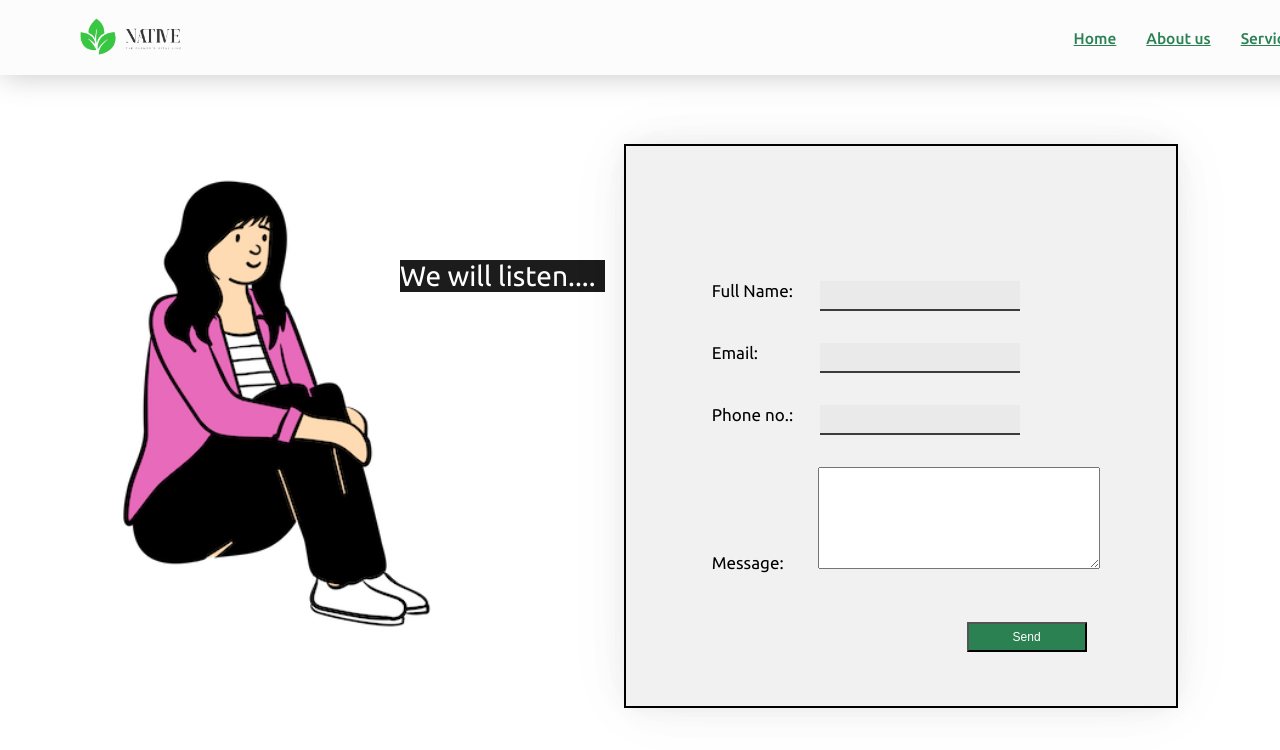
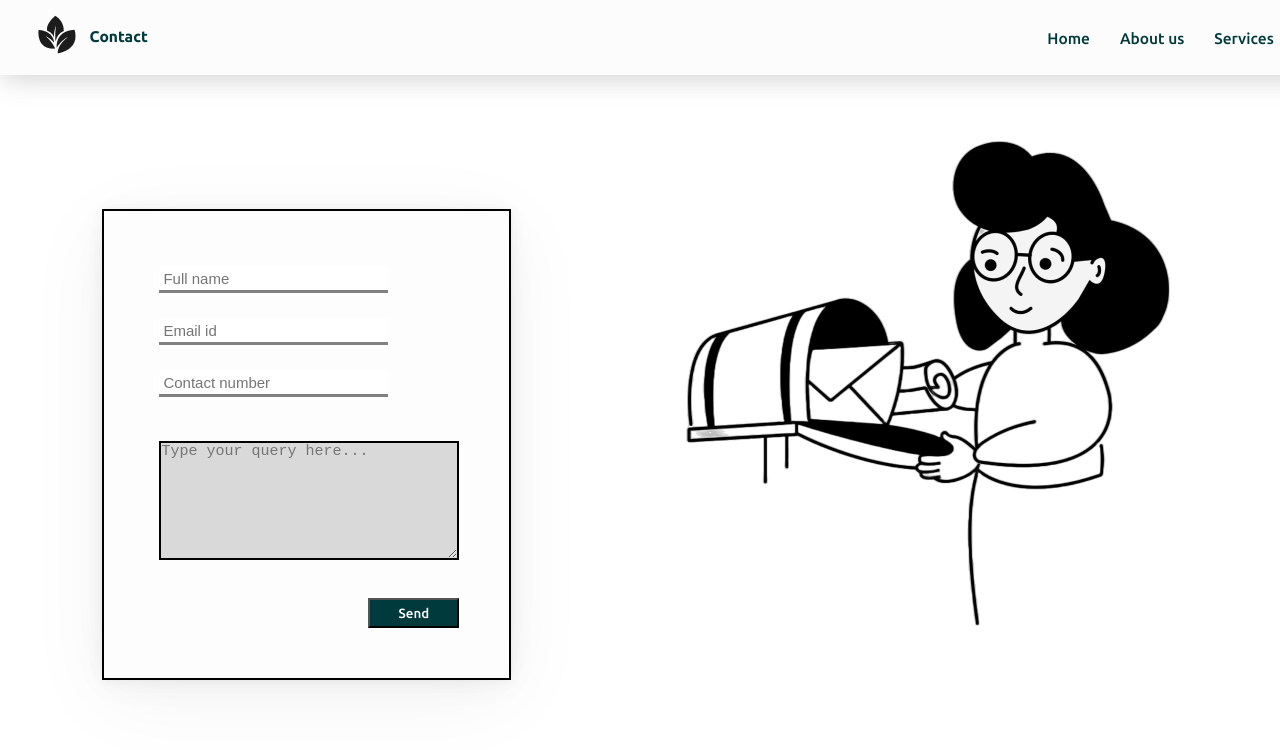
Before and after one commit to Native-Thevitallink/native, a plain HTML site: page contact.html in a window 1280 px wide. Drawn offline with Linux system fonts and the light colour scheme; a web font is replaced by a local one.

Commit message:
Add files via upload

```diff
--- a/contact.css
+++ b/contact.css
@@ -16,20 +16,14 @@ html{
     background-color: var(--primary);
 }
 
-/* PAGE1 ______________________________ */
+
 body{
     overflow-x: hidden;
-}
-#p1{
-
-    background-color: #2c8153;
-    width: 1520px;
-    height: 750px;
+    color: #F7F7F7;
 }
 nav{
     width: 1540px;
     height: 75px;
-    list-style: none;
     background-color: #FCFCFC;
     z-index: 3;
     position: absolute;
@@ -37,17 +31,25 @@ nav{
     position:fixed;
     box-shadow: 2px 2px 28px rgba(95, 95, 95, 0.322);
 }
-nav img{
-    width: 102px;
-    height: 38px;
-    padding-left: 80px;
-    padding-top: 18px;
+nav h3{
+    font-size: 15.5px;
+    margin-left: 7vw ;
+    position: absolute;
+    color: #003A3D;
+    top: 28px;
+    font-family: 'Ubuntu';
+}
+#nav-logo{
+    width: 38px;
+    height: 39.85px;
+    padding-left: 3vw;
+    padding-top: 15px;
 }
 ul{
     position: absolute;
-    left: 1050px;
+    right: 80px;
     top: 29px;
-    width: 380px;
+    width: 430px;
     height: 18px;
     display: flex;
     align-items: center;
@@ -57,88 +59,71 @@ a{
     font-family: 'Ubuntu', sans-serif;
     font-weight: 500;
     font-size: 15.5px;
-    color: var(--primary);
+    color: #003A3D;
     list-style-type: none;
     margin: 15px;
-}
-.form{
-    position: absolute;
-    top: 18vh;
-    right: 8vw;
-    display: flex;
-    justify-content: center;
-    align-items: center;
-    width: 550px;
-    height: 70vh;
-    background-color: rgba(234, 234, 234, 0.645);
-    box-shadow:
-    0px 0px 15.1px rgba(0, 0, 0, 0.011),
-    0px 0px 24.4px rgba(0, 0, 0, 0.016),
-    0px 0px 28.6px rgba(0, 0, 0, 0.02),
-    0px 0px 37.4px rgba(0, 0, 0, 0.024),
-    0px 0px 51.6px rgba(0, 0, 0, 0.029),
-    0px 0px 69px rgba(0, 0, 0, 0.04)
-  ;
-    border: 2px solid black;
-}
-form{
-    display: flex;
-    flex-direction: column;
-    gap: 1.5vh;
-    font-family: 'Ubuntu', sans-serif;
-    font-size: 17px;
-    font-weight: 400;
     text-decoration: none;
 
 }
+/* PAGE1 ______________________________ */
+#contact-img{
+    position: absolute;
+    top: 131px;
+    right: 8vw;
+}
+.form{
+    background-color: #FDFDFD;
+    width: 405px;
+    height: 467px;
+    border: 2px solid black;
+    position: absolute;
+    bottom: 15%;
+    left: 8vw;
+    display: flex;
+    flex-direction: column;
+    justify-content: center;
+    box-shadow:
+    0px -0.5px 2.2px rgba(0, 0, 0, 0.014),
+    0px -0.4px 5.3px rgba(0, 0, 0, 0.02),
+    0px 0.4px 10px rgba(0, 0, 0, 0.025),
+    0px 2.2px 17.9px rgba(0, 0, 0, 0.03),
+    0px 5.6px 33.4px rgba(0, 0, 0, 0.036),
+    0px 17px 80px rgba(0, 0, 0, 0.05)
+  ;
+}
 input{
-    width: 200px;
-    height: 28px;
+    position: relative;
+    bottom: 20px;
+    width: 225px;
     border: none;
-    border-bottom: 2px solid rgb(60, 60, 60);
-    font-size: 16px;
-    background-color: rgb(234, 234, 234);
-    position: absolute;
-    right: 50px;
+    border-bottom: 3px solid #818181;
+    margin-top: 5px;
+    margin-bottom: 20px;
+    margin-left: 55px;
+    height: 24px;
+    font-size: 15px;
+    padding-left: 4px;
 }
-label{
+textarea{
     position: relative;
-    right: 10px;
-}
-
-#textarea{
-    text-decoration: none;
-    position: relative;
-    left: 30px;
-    text-align: left;
-    width: 280px;
-    height: 100px;
-}
-#peep{
-    position: relative;
-    top: 20vh;
-    left: 100px;
-    width: 350px;
-}
-h1{
-    width: 205px;
-    position: relative;
-    font-size: 28px;
-    font-family: 'Ubuntu';
-    letter-spacing: 2%;
-    font-weight: 400;
-    left: 400px;
-    bottom: 230px;
-    background-color: #1c1c1c;
-    color: white;
+    bottom: 20px;
+    width: 296px;
+    height: 115px;
+    background-color: #D9D9D9;
+    margin-top: 24px;
+    margin-bottom: 24px;
+    border: 2px solid black;
+    margin-left: 55px;
+    font-size: 15px;
 }
 #bt{
     position: absolute;
-    top: 85%;
-    left: 62%;
-    width: 120px;
+    right: 50px;
+    width: 91px;
     height: 30px;
-    background-color: #2c8153;
+    font-family:'Ubuntu' ;
+    font-weight: 500;
     color: white;
-    font-size: 12px;
+    background-color: #003A3D;
+    bottom: 50px;
 }
--- a/contact.html
+++ b/contact.html
@@ -12,41 +12,25 @@
 <body>
     <header>
         <nav>
-            <img src="illustrations\LOGO\black transparent.png" alt="logo">
+            <h3>Contact</h3>
+            <img src="illustrations\nav-logo.png" alt="logo" id="nav-logo">
             <ul>
                 <a href="index.html" id="home">Home</a>
                 <a href="index.html#p3" id="about-us">About us</a>
                 <a href="index.html#p4" id="services">Services</a>
                 <a href="#" id="contact-us">Contact us</a>
+                <a href="tour.html" id="tour">Tour</a>
             </ul>
         </nav>
     </header>
-    <div class="content">
-        <img src="illustrations/Open Peeps - Sitting.png" alt="peep" id="peep">
-        <h1>We will listen....</h1>
-    </div>
+        <img src="illustrations/contact-img.jpg" alt="mailbox" id="contact-img">
     <div class="form">
+        <form action="https://formspree.io/f/xzblrkdb" method="POST">
+            <input type="text" name="name" id="name" placeholder="Full name">
+            <input type="email" name="email" id="email" placeholder="Email id">
+            <input type="text" name="number" id="number" placeholder="Contact number">
 
-        <form action="https://formspree.io/f/xzblrkdb" method="POST">
-            <label>
-                Full Name:
-                <input type="text" name="name" id="name">
-            </label>
-            <br>
-            <label>
-                Email:
-                <input type="email" name="email" id="email">
-            </label>
-            <br>
-            <label>
-                Phone no.:
-                <input type="text" name="number" id="number">
-            </label>
-            <br>
-            <label>
-                Message:
-                <textarea name="message" id="textarea"></textarea>
-            </label>
+            <textarea name="message" id="textarea" placeholder="Type your query here..."></textarea>
             <!-- your other form fields go here -->
             <button type="submit" id="bt">Send</button>
         </form>
--- a/style.css
+++ b/style.css
@@ -22,6 +22,7 @@ html{
 /* PAGE1 ______________________________ */
 body{
     overflow-x: hidden;
+    background-color: #F7F7F7;
 }
 #p1{
 
@@ -32,7 +33,6 @@ body{
 nav{
     width: 1540px;
     height: 75px;
-    list-style: none;
     background-color: #FCFCFC;
     z-index: 3;
     position: absolute;
@@ -40,17 +40,17 @@ nav{
     position:fixed;
     box-shadow: 2px 2px 28px rgba(95, 95, 95, 0.322);
 }
-nav img{
-    width: 102px;
-    height: 38px;
-    padding-left: 80px;
-    padding-top: 18px;
+#nav-logo{
+    width: 38px;
+    height: 39.85px;
+    padding-left: 3vw;
+    padding-top: 15px;
 }
 ul{
     position: absolute;
-    left: 1050px;
+    right: 80px;
     top: 29px;
-    width: 380px;
+    width: 430px;
     height: 18px;
     display: flex;
     align-items: center;
@@ -60,9 +60,10 @@ a{
     font-family: 'Ubuntu', sans-serif;
     font-weight: 500;
     font-size: 15.5px;
-    color: var(--primary);
+    color: #003A3D;
     list-style-type: none;
     margin: 15px;
+    text-decoration: none;
 
 }
 #p1-back{
@@ -72,25 +73,21 @@ a{
     width: 1520px;
     height: 680px;
 }
-.p1-heading{
+#p1-logo{
     position: absolute;
-    width: 558px;
-    height: 82px;
-    top: 280px;
-    left: 481px;
+    width: 385px;
+    height: 138px;
+    top: 263px;
+    left: 568px;
 }
-.p1-heading img{
-    width: 558px;
-    height: 82px;
-}
+
 #p1-button{
     position: absolute;
-    background-color: #FBFBFB;
-    width: 177px;
-    height: 41.44px;
-    top: 433px;
-    left: 671px;
-    border-radius: 20px;
+    background-color: #003A3D;
+    width: 132px;
+    height: 44px;
+    top: 463px;
+    left: 694px;
     border-style: none;
     box-shadow:
     0px 1.9px 2.2px rgba(0, 0, 0, 0.031),
@@ -100,12 +97,16 @@ a{
     0px 28.8px 33.4px rgba(0, 0, 0, 0.079),
     0px 69px 80px rgba(0, 0, 0, 0.11);
   font-family: 'Ubuntu', Courier, monospace;
-  font-weight: 500;
+  font-weight: 400;
   display: flex;
   justify-content: center;
   align-items: center;
-  color: #333634;
+  color: #f4f4f4;
   text-decoration: none;
+  transition: all .25s ease;
+}
+#p1-button:active{
+    transform: scale(0.92);
 }
 
 
@@ -115,7 +116,7 @@ a{
 #p2{
 
     width: auto;
-    height: 446px;
+    height: 370px;
     /* background-color: #128A49; */
 }
 #p2-heading{
@@ -162,7 +163,6 @@ a{
 /* PAGE 3 ______________________*/
 
 #p3{
-    background-image: url('illustrations/p3-back.png');
     width: 1520px;
     height: 684px;
 }
@@ -170,28 +170,31 @@ a{
     width: 500px;
     height: 479px;
     display: flex;
-    /* align-items: center;    */
     gap: 50px;
     flex-direction: column;
+    align-items: center;
     position: absolute;
     top: 1267px;
-    left: 198px;
+    right: 12vw;
 }
 .p3-textgroup h1{
     font-family: 'Lemon', cursive;
     font-size: 35px;
     color: #333634;
     letter-spacing: 2%;
+    text-align: center;
 }
 .p3-textgroup h2{
+    width: 312px;
+    height: auto;
     font-size: 18px;
     font-weight: 800;
+    text-align: center;
     letter-spacing: 1%;
     font-family: 'Tsukimi Rounded', sans-serif;
-    width: 312px;
-    height: 28px;
 }
 .p3-textgroup p{
+    text-align: right;
     width: 500px;
     height: 325px;
     font-family: 'Tsukimi Rounded', sans-serif;
@@ -203,7 +206,7 @@ a{
     height: 495px;
     position: absolute;
     top: 1267px;
-    left: 850px;
+    left: 10vw;
 }
 
 /* PAGE 4 ________________________ */
@@ -214,15 +217,23 @@ a{
     display: flex;
     flex-direction: column;
 }
-#p4-heading-1{
+.p4-headingbox{
+    width: 268px;
+    height: 64px;
+    position: relative;
+    left: 14vw;
+    top: 100px;
+    color: #333634;
+}
+.p4-headingbox h1{
     font-family: 'Lemon', cursive;
     letter-spacing: 1%;
     font-size: 25px;
+}
+.p4-headingbox h2{
+    font-family: 'Tsukimi Rounded', sans-serif;
+    font-size: 18px;
     letter-spacing: 1%;
-    position: absolute;
-    left: 195px;
-    top: 1925px;
-    color: #333634;
 }
 .p4-contentbox-1{
     width: 1110px;
@@ -230,7 +241,6 @@ a{
     position: absolute;
     top: 2071px;
     left: 191px;
-    /* background-color: #1b5737; */
 }
 #peep-1{
     position: absolute;
@@ -250,7 +260,7 @@ a{
     left: 100px;
     width: 1010px;
     height: 320px;
-    background-color: #2B9A5D;
+    background-color: #234042;
     border: 2.5px solid black;
 }
 .p4-textbox-1{
@@ -270,7 +280,7 @@ a{
 }
 .p4-textbox-1 h2{
     font-size: 15px;
-    color: black;
+    color: #2B9A5D;
 }
 .p4-textbox-1 p{
     font-size: 15px;
@@ -289,7 +299,7 @@ a{
     height: 320px;
     position: relative;
     top: 50px;
-    background-color: #2B9A5D;
+    background-color: #234042;
     border: 2.5px solid black;
     display: flex;
 
@@ -307,7 +317,6 @@ a{
     left: 85px;
     display: flex;
     flex-direction: column;
-    /* background-color: #333634; */
     text-align: right;
     gap: 26px;
     width: 474px;
@@ -320,7 +329,7 @@ a{
 }
 .p4-textbox-2 h2{
     font-size: 15px;
-    color: black;
+    color: #2B9A5D;
 }
 .p4-textbox-2 p{
     color: #FBFBFB;
@@ -328,8 +337,6 @@ a{
 }
 #peep-2{
     position: absolute;
-    /* width: 305px;
-    height: 400px; */
     top: 2572px;
     left: 1168px;
 }
@@ -382,7 +389,7 @@ a{
 /* footer__________ */
 
 footer{
-    background-color: #0E3925;
+    background-color: #003A3D;
     height: 95px;
     display: flex;
     align-items: center;
@@ -395,17 +402,40 @@ footer{
     height: 45px;
     margin-left: 70px;
 }
-footer h6{
+.rights{
+    width: 155px;
+    height: 32px;
+    display: flex;
+    justify-content: center;
+    align-items: center;
+    flex-direction: column;
+    gap: 5px;
+}
+.rights h5{
     font-size: 14px;
-    color: white;
+    letter-spacing: 2%;
+    font-family: 'Times New Roman', Times, serif;
+    color: #fcfcfc;
+    font-weight: 100;
+}
+.rights h6{
+    font-size: 8px;
+    letter-spacing:2%;
+    font-family: 'Times New Roman', Times, serif;
+    color: #fcfcfc;
+    font-weight: 100;
+
 }
 footer button{
     float: right;
     /* padding-right: 70px; */
     margin-right: 70px;
+    width: 70px;
+    height: 20px;
     text-decoration: none;
     border: none;
     text-align: center;
-    font-size: 14px;
+    font-weight: 800;
+    font-size: 10px;
     font-family: 'Times New Roman', Times, serif;
 }
--- a/tour.css
+++ b/tour.css
@@ -23,6 +23,7 @@ html{
 /* PAGE1 ______________________________ */
 body{
     overflow-x: hidden;
+    background-color: #F7F7F7;
 }
 #p1{
 
@@ -33,7 +34,6 @@ body{
 nav{
     width: 1540px;
     height: 75px;
-    list-style: none;
     background-color: #FCFCFC;
     z-index: 3;
     position: absolute;
@@ -41,17 +41,25 @@ nav{
     position:fixed;
     box-shadow: 2px 2px 28px rgba(95, 95, 95, 0.322);
 }
-nav img{
-    width: 102px;
-    height: 38px;
-    padding-left: 80px;
-    padding-top: 18px;
+nav h3{
+    font-size: 15.5px;
+    margin-left: 7vw ;
+    position: absolute;
+    top: 28px;
+    font-family: 'Ubuntu';
+    color: #003A3D;
+}
+#nav-logo{
+    width: 38px;
+    height: 39.85px;
+    padding-left: 3vw;
+    padding-top: 15px;
 }
 ul{
     position: absolute;
-    left: 1050px;
+    right: 80px;
     top: 29px;
-    width: 380px;
+    width: 430px;
     height: 18px;
     display: flex;
     align-items: center;
@@ -61,9 +69,11 @@ a{
     font-family: 'Ubuntu', sans-serif;
     font-weight: 500;
     font-size: 15.5px;
-    color: var(--primary);
+    color: #003A3D;
     list-style-type: none;
     margin: 15px;
+    text-decoration: none;
+
 }
 
 .p1{
@@ -131,8 +141,11 @@ a{
     8.4px 8.6px 10px rgba(0, 0, 0, 0.035),
     15px 15.4px 17.9px rgba(0, 0, 0, 0.042),
     28px 28.8px 33.4px rgba(0, 0, 0, 0.05),
-    67px 69px 80px rgba(0, 0, 0, 0.07)
-  ;
+    67px 69px 80px rgba(0, 0, 0, 0.07);
+
+}
+#days::after{
+    transition: 0.3s all ease;
 }
 #submit{
     width: 126px;
@@ -144,15 +157,17 @@ a{
     font-weight: 600;
     font-family: 'Ubuntu';
     box-shadow:
-  1.9px 1.9px 2.2px rgba(0, 0, 0, 0.02),
-  4.5px 4.6px 5.3px rgba(0, 0, 0, 0.028),
-  8.4px 8.6px 10px rgba(0, 0, 0, 0.035),
-  15px 15.4px 17.9px rgba(0, 0, 0, 0.042),
-  28px 28.8px 33.4px rgba(0, 0, 0, 0.05),
-  67px 69px 80px rgba(0, 0, 0, 0.07)
-;
+    1.9px 1.9px 2.2px rgba(0, 0, 0, 0.02),
+    4.5px 4.6px 5.3px rgba(0, 0, 0, 0.028),
+    8.4px 8.6px 10px rgba(0, 0, 0, 0.035),
+    15px 15.4px 17.9px rgba(0, 0, 0, 0.042),
+    28px 28.8px 33.4px rgba(0, 0, 0, 0.05),
+    67px 69px 80px rgba(0, 0, 0, 0.07);
+    transition: all 0.25s ease;
 }
-
+#submit:active{
+    transform: scale(0.93);
+}
 #p2-scroll{
     display: flex;
     justify-content: center;
@@ -171,7 +186,6 @@ a{
   41.8px 41.8px 33.4px rgba(0, 0, 0, 0.072),
   100px 100px 80px rgba(0, 0, 0, 0.1);
   display: none;
-
 }
 #p2-scroll button{
     width: max-content;
@@ -183,6 +197,7 @@ a{
     font-family: 'Ubuntu';
     font-size: 18px;
 }
+
 #p3-scroll{
     display: flex;
     justify-content: center;
```
Also changed, not shown: index.html (+18 -13 lines), tour.html (+5 -1 lines), illustrations/contact-img.jpg (added), illustrations/nav-logo.png (added), illustrations/p1-back.png, illustrations/p1-heading.png, illustrations/p4-img-1.png (added), illustrations/p4-img-2.png (added).
